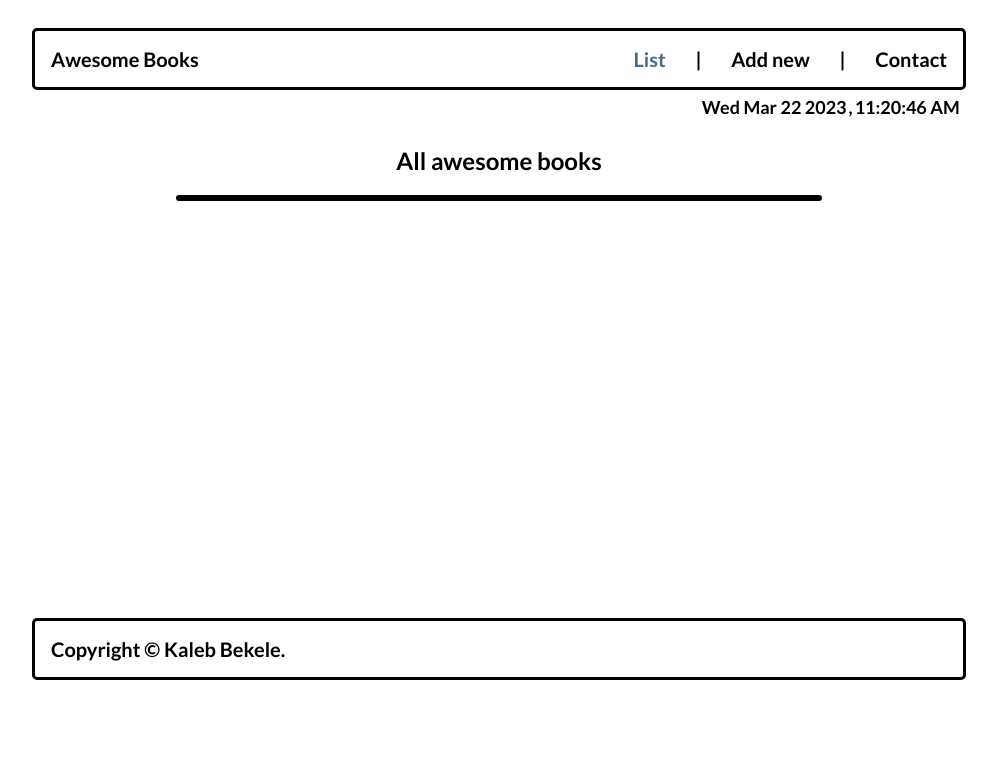
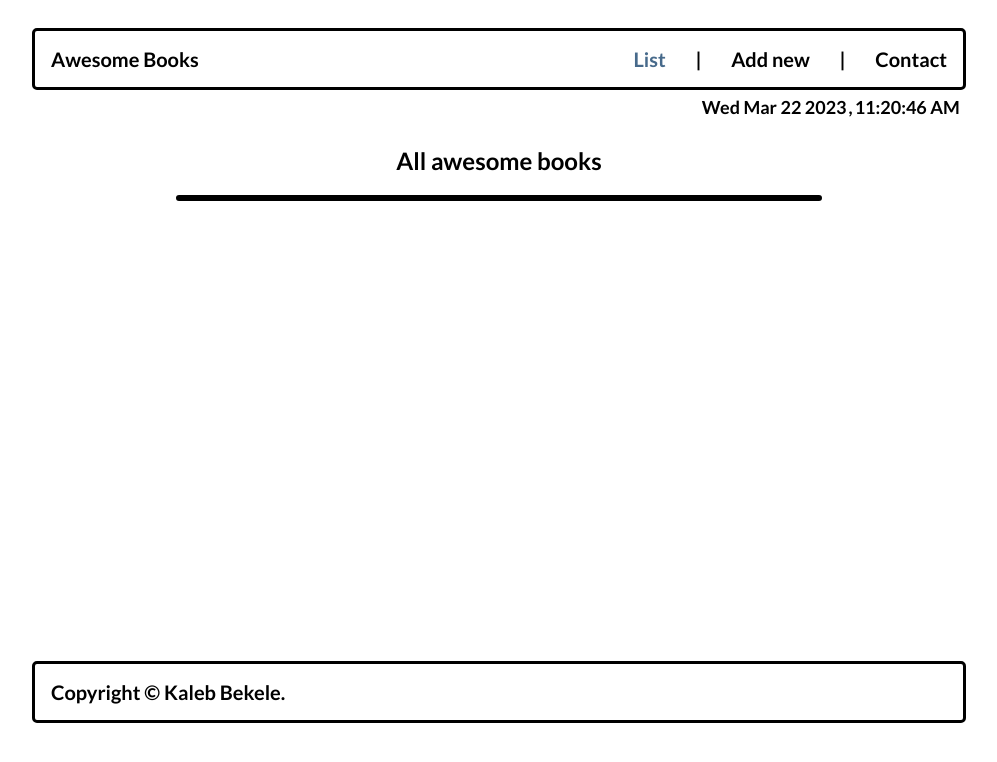
Before and after one commit to kalbek/Awesome-Books, a website: page index.html in a window 1280 px wide. Both pictures are taken after a click on the item "List". Shown: the whole page, without its empty margins (141-1138 px from the left). Drawn offline with Linux system fonts and the light colour scheme.

Commit message:
align copyright section dynamically for all sections

```diff
--- a/index.html
+++ b/index.html
@@ -73,7 +73,7 @@
         <br />
       </div>
     </section>
-    <section class="list-copyright absolute-bottom">
+    <section id="copyright" class="copyrights">
       <div class="copyright">Copyright &copy; Kaleb Bekele.</div>
     </section>
   </body>
--- a/script.js
+++ b/script.js
@@ -11,6 +11,7 @@ const contact = document.getElementById("contact");
 const listSection = document.getElementById("list-all-books");
 const addSection = document.getElementById("add-new-book");
 const contactSection = document.getElementById("see-contact");
+const copyright = document.getElementById("copyright");
 class Books {
   constructor(id, title, author) {
     this.id = id;
@@ -149,6 +150,8 @@ class Books {
       listSection.classList.add("visible");
       contactSection.classList.remove("visible");
       contactSection.classList.add("hidden");
+      copyright.classList.remove("absolute-bottom");
+      copyright.classList.add("copyrights");
     } else if (item.id === "add") {
       // color style for navigation
       list.classList.remove("active");
@@ -164,6 +167,8 @@ class Books {
       listSection.classList.add("hidden");
       contactSection.classList.remove("visible");
       contactSection.classList.add("hidden");
+      copyright.classList.remove("copyrights");
+      copyright.classList.add("absolute-bottom");
     } else {
       // color style for navigation
       list.classList.remove("active");
@@ -179,6 +184,8 @@ class Books {
       listSection.classList.add("hidden");
       contactSection.classList.remove("hidden");
       contactSection.classList.add("visible");
+      copyright.classList.remove("copyrights");
+      copyright.classList.add("absolute-bottom");
     }
   };
 }
--- a/style.css
+++ b/style.css
@@ -203,10 +203,6 @@ form {
   border: 2px solid black;
 }
 
-.list-copyright {
-  /* margin-top: -8rem; */
-}
-
 .relative {
   position: relative;
 }
@@ -223,3 +219,11 @@ form {
 .title h1 {
   font-size: 27px;
 }
+
+.all-books {
+  min-height: 60.5vh;
+}
+
+.copyrights {
+  margin-top: -5rem;
+}
```
